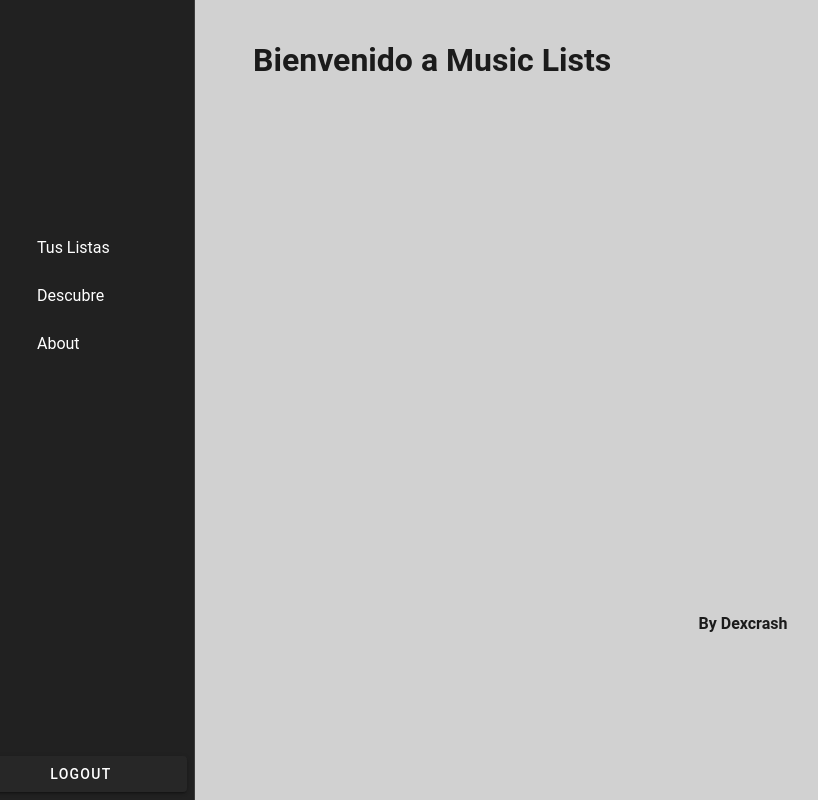
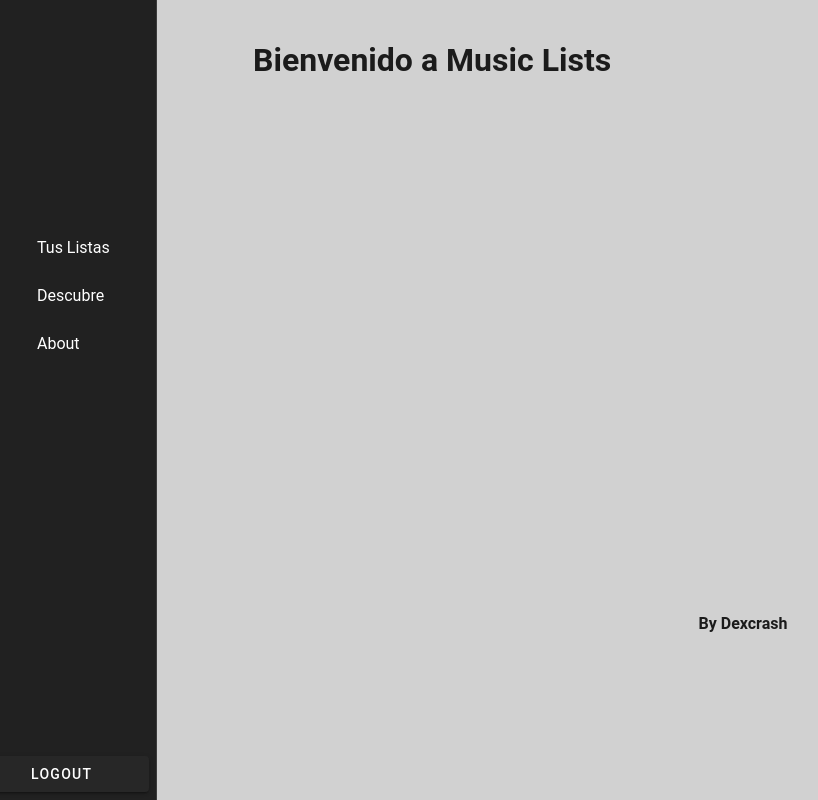
Before and after one commit to Dexcrash/reto-frontend, a Vue app: page / in a window 1280 px wide. Shown: the whole page, without its empty margins (35-853 px from the left). Built offline with nearby package versions, Linux system fonts and the light colour scheme; a small style sheet from the web is missing.

Commit message:
Fix main container 2

```diff
--- a/src/App.vue
+++ b/src/App.vue
@@ -7,7 +7,7 @@
           class="grey darken-4"
           dark
           permanent
-          style="width:18%"
+          style="width:15%"
         >
           <v-row justify="center">
             <router-link to="/">
```
